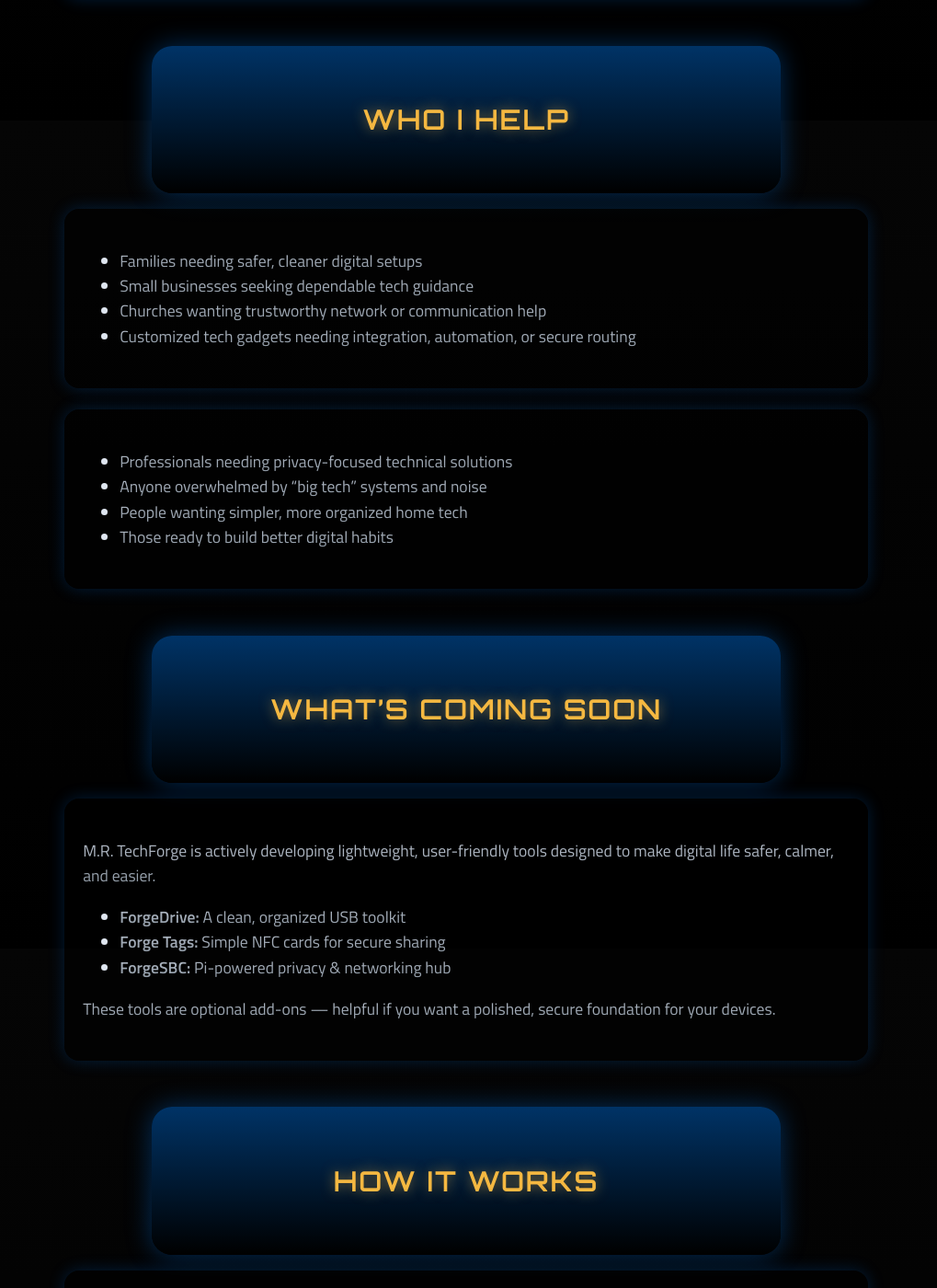
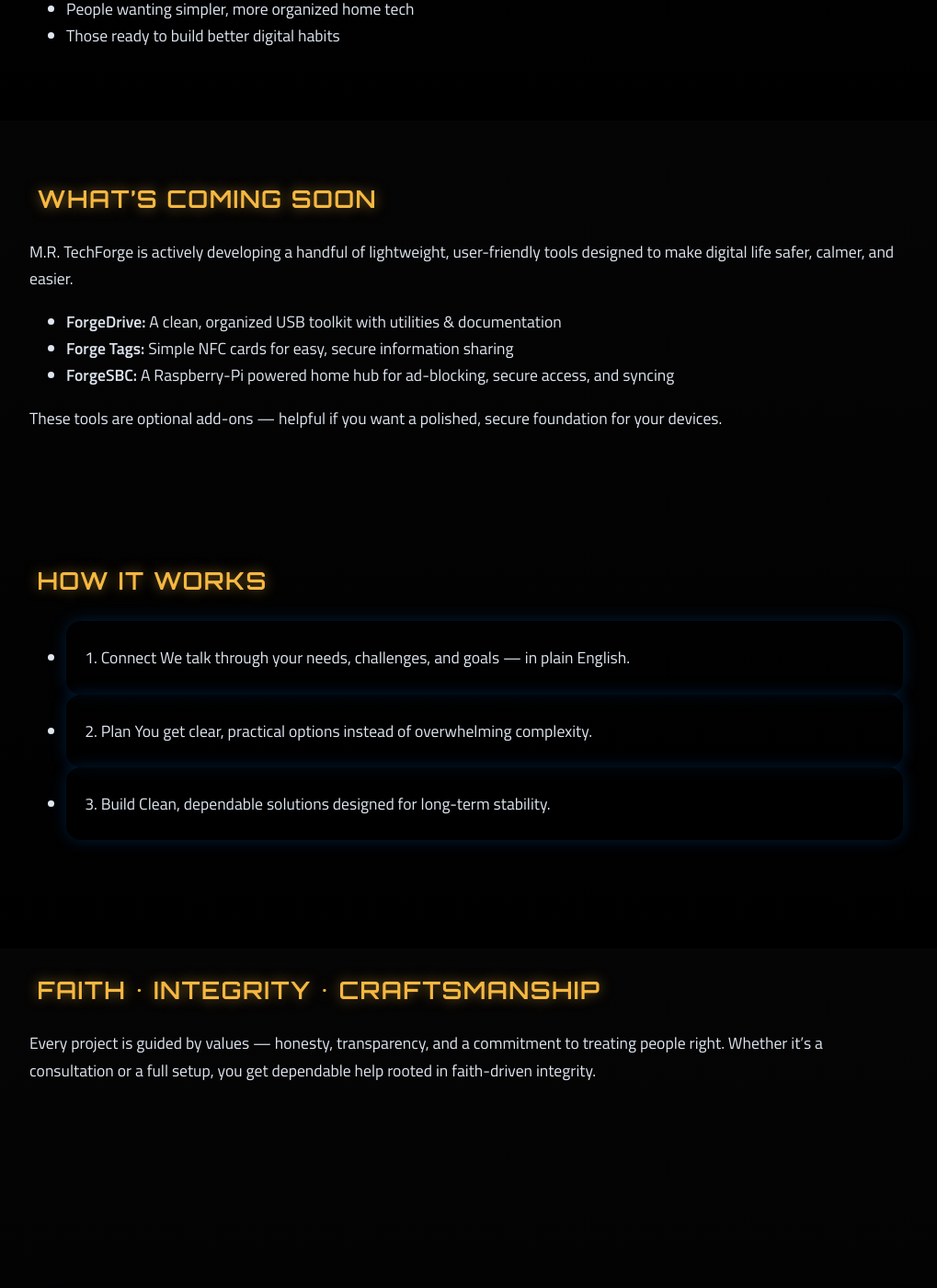
Before and after one commit to markisrt4/mrtechforge.github.io, a Jekyll site: the page built from index.md, in a window 1280 px wide and 1400 px high, scrolled down 1669 px. Shown: the whole window at 92% size, without its empty margins (133-1152 px from the left). Built offline with Jekyll 4.4.1, drawn with Linux system fonts in a browser that asks for light colours; some of the changed text lies outside the part shown.

Commit message:
Update index.md

```diff
--- a/index.md
+++ b/index.md
@@ -7,22 +7,26 @@
 
 <div class="home">
 
-  <!-- HERO TOP -->
-  <section class="home-hero">
+  <!-- HERO WRAPPER -->
+  <section class="forge-hero-vaporized">
 
-    <p class="hero-tagline forge-softfade">
+    <p class="hero-tagline forge-text-gradient">
       Practical, relationship-focused tech consulting for homes, churches, customized tech gadgets, and small businesses.
     </p>
 
-    <h2 class="hero-brand glow-brand">M.R. TechForge</h2>
+    <!-- BRAND STAMP -->
+    <div class="hero-stamp forge-title-glow">
+      M.R. TechForge
+    </div>
 
+    <!-- MAIN HERO TITLE -->
     <h1 class="hero-title">
       Crafting Practical<br>
       Tech Solutions<br>
       With Integrity & Skill
     </h1>
 
-    <p class="hero-subtitle forge-softfade">
+    <p class="hero-subtitle forge-text-gradient">
       Clear, reliable, and relationship-driven technology help for your home, small business, church, or community.
       Built on hands-on experience, a love for Linux, and a commitment to integrity.
     </p>
@@ -36,150 +40,150 @@
       <span class="hero-tag">Customized Tech Gadgets</span>
     </div>
 
-    <!-- CTA BUTTONS -->
+    <!-- BUTTONS -->
     <div class="hero-actions">
       <a href="/services/" class="btn btn-forge">Our Services</a>
       <a href="/contact.html" class="btn btn-forge">Get in Touch</a>
     </div>
 
-    <div class="hero-footnote forge-softfade">
+    <div class="hero-footnote forge-text-gradient">
       Forging relationships — and solutions — that last.
     </div>
-
   </section>
 
 
+  <div class="forge-section-spacer"></div>
+
+
   <!-- WHAT WE STAND FOR -->
-  <section class="home-section">
-    <div class="section-header-card">
-      <h2>What We Stand For</h2>
-    </div>
+  <section class="home-section-card">
+    <h2>What We Stand For</h2>
 
-    <div class="mini-card-grid">
-      <div class="mini-card">
+    <div class="pillar-grid">
+
+      <div class="pillar-card">
         <h3>Clarity</h3>
-        <p class="forge-softfade">
+        <p class="forge-text-gradient-soft">
           No confusing jargon. Clear explanations and real guidance.
         </p>
       </div>
 
-      <div class="mini-card">
+      <div class="pillar-card">
         <h3>Reliability</h3>
-        <p class="forge-softfade">
+        <p class="forge-text-gradient-soft">
           Dependable setups built to last — not quick hacks or shortcuts.
         </p>
       </div>
 
-      <div class="mini-card">
+      <div class="pillar-card">
         <h3>Integrity</h3>
-        <p class="forge-softfade">
+        <p class="forge-text-gradient-soft">
           Faith-driven values. Honest recommendations. Work done the right way.
         </p>
       </div>
+
     </div>
   </section>
 
 
+  <div class="forge-section-spacer"></div>
+
+
   <!-- WHO I HELP -->
-  <section class="home-section">
-    <div class="section-header-card">
-      <h2>Who I Help</h2>
-    </div>
+  <section class="home-section-card">
+    <h2>Who I Help</h2>
 
-    <div class="mini-card-grid">
-      <div class="mini-card">
+    <div class="audience-grid">
+      <div>
         <ul>
-          <li class="forge-softfade">Families needing safer, cleaner digital setups</li>
-          <li class="forge-softfade">Small businesses seeking dependable tech guidance</li>
-          <li class="forge-softfade">Churches wanting trustworthy network or communication help</li>
-          <li class="forge-softfade">Customized tech gadgets needing integration, automation, or secure routing</li>
+          <li class="forge-text-gradient-soft">Families needing safer, cleaner digital setups</li>
+          <li class="forge-text-gradient-soft">Small businesses seeking dependable tech guidance</li>
+          <li class="forge-text-gradient-soft">Churches wanting trustworthy network or communication help</li>
+          <li class="forge-text-gradient-soft">Customized tech gadgets needing integration, automation, or secure routing</li>
         </ul>
       </div>
 
-      <div class="mini-card">
+      <div>
         <ul>
-          <li class="forge-softfade">Professionals needing privacy-focused technical solutions</li>
-          <li class="forge-softfade">Anyone overwhelmed by “big tech” systems and noise</li>
-          <li class="forge-softfade">People wanting simpler, more organized home tech</li>
-          <li class="forge-softfade">Those ready to build better digital habits</li>
+          <li class="forge-text-gradient-soft">Professionals needing privacy-focused technical solutions</li>
+          <li class="forge-text-gradient-soft">Anyone overwhelmed by “big tech” systems and noise</li>
+          <li class="forge-text-gradient-soft">People wanting simpler, more organized home tech</li>
+          <li class="forge-text-gradient-soft">Those ready to build better digital habits</li>
         </ul>
       </div>
     </div>
   </section>
 
 
+  <div class="forge-section-spacer"></div>
+
+
   <!-- WHAT’S COMING SOON -->
-  <section class="home-section">
-    <div class="section-header-card">
-      <h2>What’s Coming Soon</h2>
-    </div>
+  <section class="home-section-card">
+    <h2>What’s Coming Soon</h2>
 
-    <div class="mini-card-grid">
-      <div class="mini-card">
-        <p class="forge-softfade">
-          M.R. TechForge is actively developing lightweight, user-friendly tools designed
-          to make digital life safer, calmer, and easier.
-        </p>
+    <p class="forge-text-gradient-soft">
+      M.R. TechForge is actively developing a handful of lightweight, user-friendly tools designed to make digital life safer, calmer, and easier.
+    </p>
 
-        <ul>
-          <li class="forge-softfade"><strong>ForgeDrive:</strong> A clean, organized USB toolkit</li>
-          <li class="forge-softfade"><strong>Forge Tags:</strong> Simple NFC cards for secure sharing</li>
-          <li class="forge-softfade"><strong>ForgeSBC:</strong> Pi-powered privacy & networking hub</li>
-        </ul>
+    <ul>
+      <li class="forge-text-gradient-soft"><strong>ForgeDrive:</strong> A clean, organized USB toolkit with utilities & documentation</li>
+      <li class="forge-text-gradient-soft"><strong>Forge Tags:</strong> Simple NFC cards for easy, secure information sharing</li>
+      <li class="forge-text-gradient-soft"><strong>ForgeSBC:</strong> A Raspberry-Pi powered home hub for ad-blocking, secure access, and syncing</li>
+    </ul>
 
-        <p class="forge-softfade">
-          These tools are optional add-ons — helpful if you want a polished, secure foundation for your devices.
-        </p>
-      </div>
-    </div>
+    <p class="forge-text-gradient-soft">
+      These tools are optional add-ons — helpful if you want a polished, secure foundation for your devices.
+    </p>
   </section>
 
 
+  <div class="forge-section-spacer"></div>
+
+
   <!-- HOW IT WORKS -->
-  <section class="home-section">
-    <div class="section-header-card">
-      <h2>How It Works</h2>
-    </div>
+  <section class="home-section-card">
+    <h2>How It Works</h2>
 
-    <div class="mini-card-grid">
-      <div class="mini-card">
-        <h3>1. Connect</h3>
-        <p class="forge-softfade">
+    <ul class="how-steps">
+
+      <li class="mini-card">
+        <span class="step-label">1. Connect</span>
+        <span class="forge-text-gradient-soft">
           We talk through your needs, challenges, and goals — in plain English.
-        </p>
-      </div>
+        </span>
+      </li>
 
-      <div class="mini-card">
-        <h3>2. Plan</h3>
-        <p class="forge-softfade">
+      <li class="mini-card">
+        <span class="step-label">2. Plan</span>
+        <span class="forge-text-gradient-soft">
           You get clear, practical options instead of overwhelming complexity.
-        </p>
-      </div>
+        </span>
+      </li>
 
-      <div class="mini-card">
-        <h3>3. Build</h3>
-        <p class="forge-softfade">
+      <li class="mini-card">
+        <span class="step-label">3. Build</span>
+        <span class="forge-text-gradient-soft">
           Clean, dependable solutions designed for long-term stability.
-        </p>
-      </div>
-    </div>
+        </span>
+      </li>
+
+    </ul>
   </section>
 
 
-  <!-- INTEGRITY SECTION -->
-  <section class="home-section">
-    <div class="section-header-card">
-      <h2>Faith • Integrity • Craftsmanship</h2>
-    </div>
+  <div class="forge-section-spacer"></div>
 
-    <div class="mini-card-grid">
-      <div class="mini-card">
-        <p class="forge-softfade">
-          Every project is guided by honesty, transparency, and a commitment to treating people right.
-          Whether it’s a consultation or a full setup, you get dependable help rooted in faith-driven integrity.
-        </p>
-      </div>
-    </div>
+
+  <!-- INTEGRITY -->
+  <section class="home-section-card">
+    <h2>Faith • Integrity • Craftsmanship</h2>
+
+    <p class="forge-text-gradient-soft">
+      Every project is guided by values — honesty, transparency, and a commitment
+      to treating people right. Whether it’s a consultation or a full setup, you get
+      dependable help rooted in faith-driven integrity.
+    </p>
   </section>
 
 </div>
```
